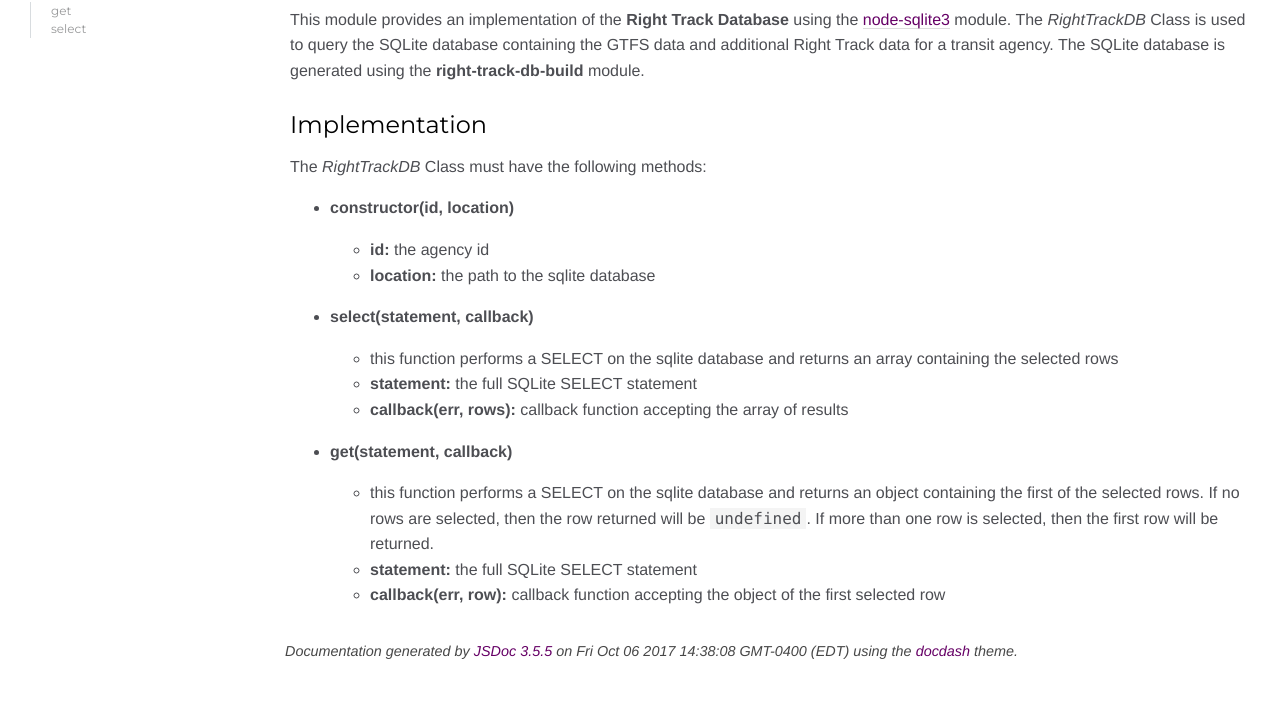
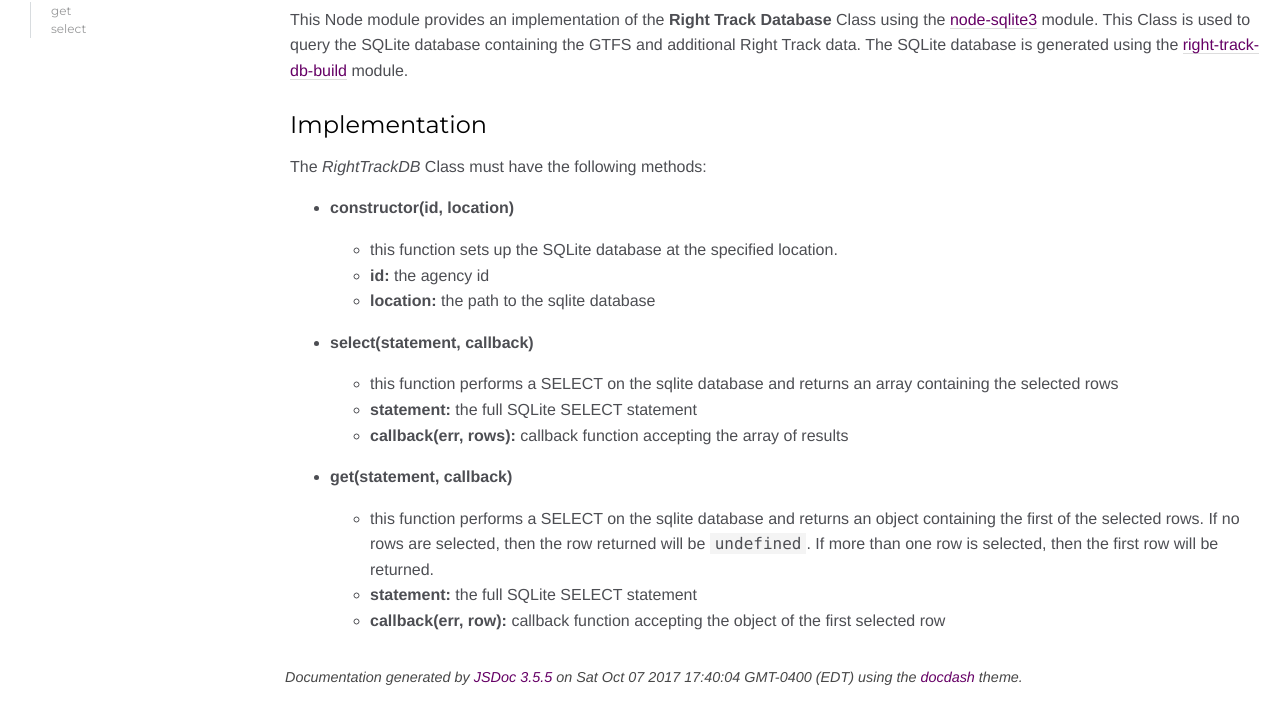
Before and after one commit to right-track/right-track-db-sqlite3, a website: page doc/index.html in a window 1280 px wide. Shown: the part 91-800 px from the top of the page. Drawn offline with Linux system fonts and the light colour scheme.

Commit message:
Update README and Docs

```diff
--- a/doc/index.html
+++ b/doc/index.html
@@ -46,15 +46,16 @@
 
 
     <section class="readme">
-        <article><h1>Right Track Database (sqlite3)</h1><p>This module provides an implementation of the <strong>Right Track Database</strong>
-using the <a href="https://github.com/mapbox/node-sqlite3">node-sqlite3</a> module. The
-<em>RightTrackDB</em> Class is used to query the SQLite database containing the GTFS
-data and additional Right Track data for a transit agency.  The SQLite database
-is generated using the <strong>right-track-db-build</strong> module.</p>
+        <article><h1>Right Track Database (sqlite3)</h1><p>This Node module provides an implementation of the <strong>Right Track Database</strong>
+Class using the <a href="https://github.com/mapbox/node-sqlite3">node-sqlite3</a> module. This
+Class is used to query the SQLite database containing the GTFS and additional
+Right Track data.  The SQLite database is generated using the
+<a href="https://github.com/right-track/right-track-db-build">right-track-db-build</a> module.</p>
 <h3>Implementation</h3><p>The <em>RightTrackDB</em> Class must have the following methods:</p>
 <ul>
 <li><p><strong>constructor(id, location)</strong></p>
 <ul>
+<li>this function sets up the SQLite database at the specified location.</li>
 <li><strong>id:</strong> the agency id</li>
 <li><strong>location:</strong> the path to the sqlite database</li>
 </ul>
@@ -91,7 +92,7 @@ selected row</li>
 <br class="clear">
 
 <footer>
-    Documentation generated by <a href="https://github.com/jsdoc3/jsdoc">JSDoc 3.5.5</a> on Fri Oct 06 2017 14:38:08 GMT-0400 (EDT) using the <a href="https://github.com/clenemt/docdash">docdash</a> theme.
+    Documentation generated by <a href="https://github.com/jsdoc3/jsdoc">JSDoc 3.5.5</a> on Sat Oct 07 2017 17:40:04 GMT-0400 (EDT) using the <a href="https://github.com/clenemt/docdash">docdash</a> theme.
 </footer>
 
 <script>prettyPrint();</script>
```
Also changed, not shown: doc/RightTrackDB.html (+1 -1 lines), doc/index.js.html (+1 -1 lines), README.md.
